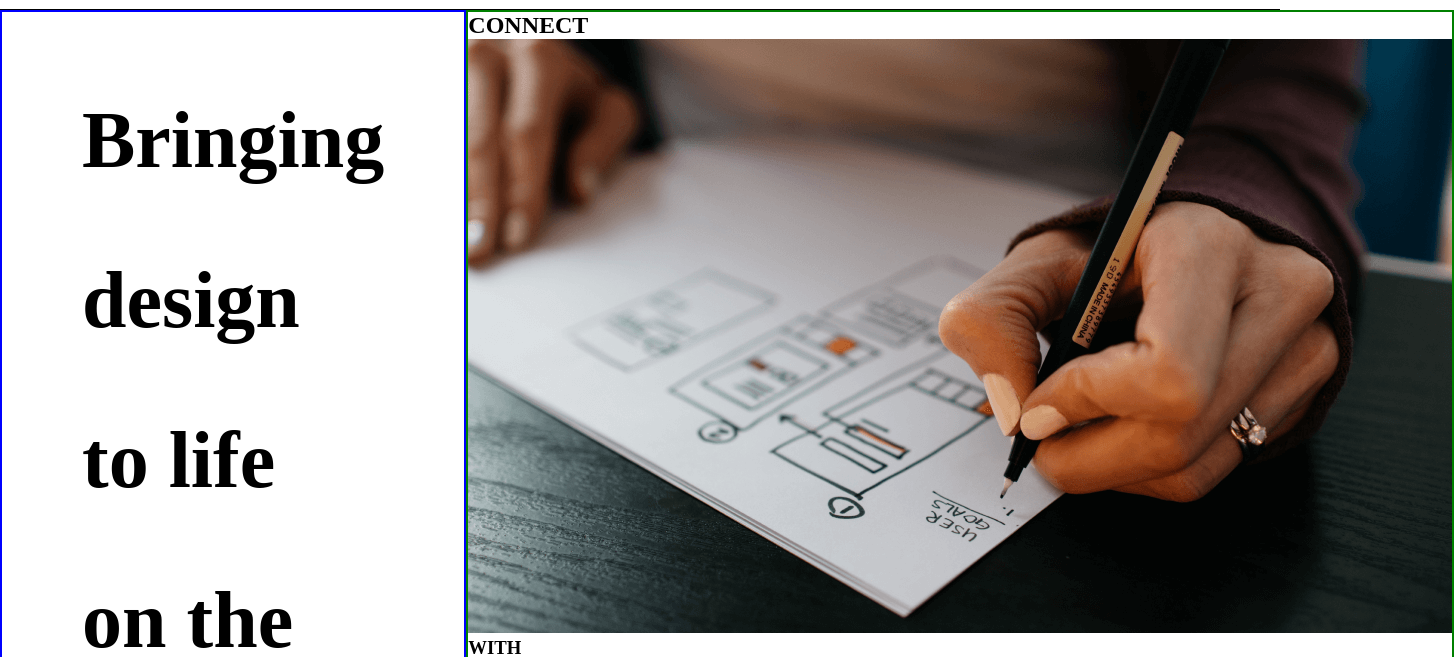
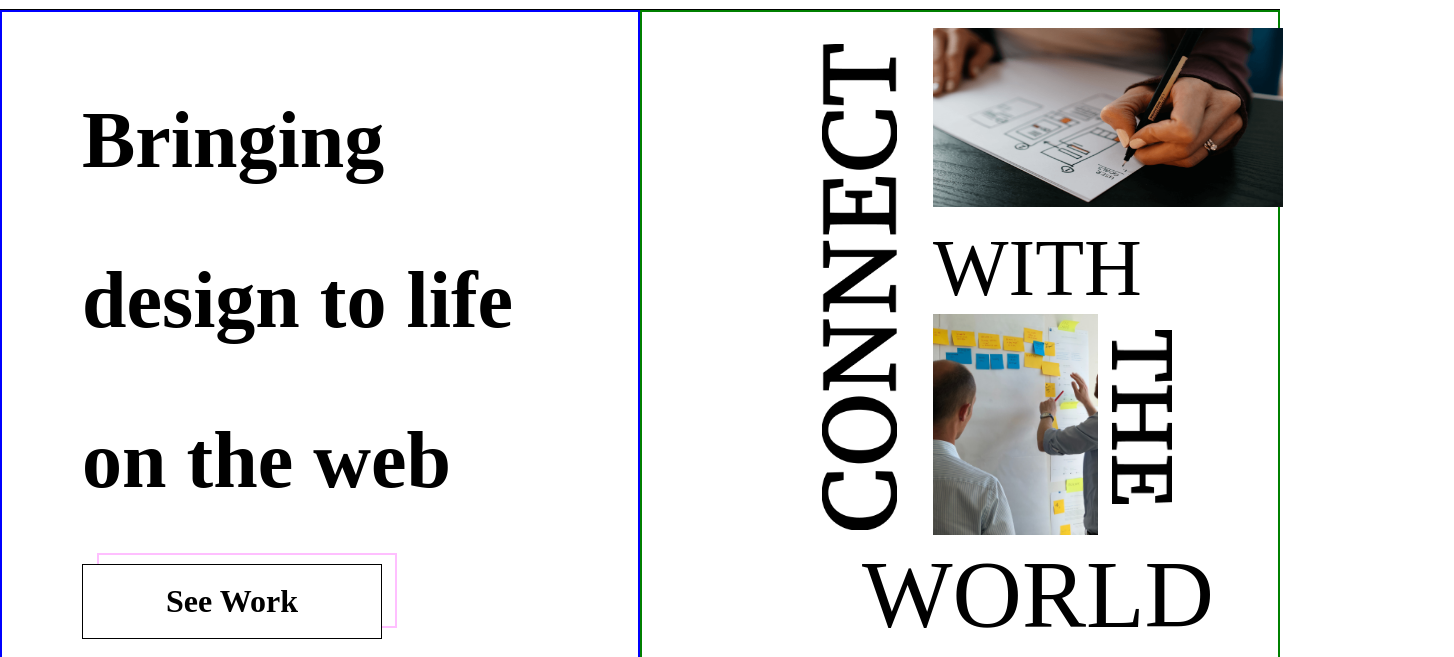
Before and after one commit to mauger1998/design-portfolio, a plain HTML site: page index.html in a window 1280 px wide. Shown: the part 91-748 px from the top of the page, 1454 px wide, since content can reach past the window. Drawn offline with Linux system fonts and the light colour scheme; a web font is replaced by a local one.

Commit message:
Use grid to style complicated hero image

```diff
--- a/index.html
+++ b/index.html
@@ -43,7 +43,7 @@
             <div class="right-side">
                 <div class="hero-image-container">
                     <div class="connect-container">
-                        <h2>CONNECT</h2>
+                        <img src="png/CONNECT.png" alt="connect">
                     </div>
                     <div class="first-image-container">
                         <img src="png/first-photo.png" alt="design being planned">
@@ -57,10 +57,10 @@
                         <div class="second-image-border"></div>
                     </div>
                     <div class="the-container">
-                        <h3>THE</h3>
+                        <img src="png/THE.png" alt="the">
                     </div>
                     <div class="world-container">
-                        <h3>WORLD</h3>
+                        <h2>WORLD</h2>
                     </div>
                 </div>
             </div>
--- a/style.css
+++ b/style.css
@@ -152,3 +152,78 @@ nav {
     z-index:-1;
     background-color:white;
 }
+
+/*****************************/
+.first-image-container img {
+    width:350px;
+    height:85%;
+}
+
+.second-image-container img {
+    width:165px;
+}
+.connect-container img {
+    width:75px;
+    margin-left:-20px;
+}
+.the-container img {
+    width:60px;
+}
+.hero-image-container {
+    width:26rem;
+    height:86vh;
+    display:grid;
+    grid-template-columns:1fr 1fr 1fr 1fr;
+    grid-template-rows:1fr 0.5fr 1fr 1fr;
+}
+.right-side {
+    display:flex;
+    justify-content: flex-end;
+    align-items: flex-start;
+}
+.right-side h2 {
+    font-size:7rem;
+
+    font-weight:500;
+}
+.right-side h3 {
+    font-size:5rem;
+    font-weight:500;
+}
+.connect-container {
+    grid-column:1 / 1;
+    grid-row:1 / span 4;
+    padding-right:1rem;
+    transform:translateX(-1.25rem);
+    margin-top:2rem;
+}
+.first-image-container {
+    grid-column:2 / span 3;
+    width:max-content;
+    display:flex;
+    justify-content: flex-end;
+    align-items: center;
+}
+.with-container {
+    grid-column: 2 / span 1;
+    grid-row:2 / span 1;
+}
+.second-image-container {
+    grid-column:2 / span 0.75;
+    grid-row:3 / span 1;
+    width:max-content;
+}
+.the-container {
+    grid-column:3 / span 1;
+    grid-row:3 / span 1;
+    margin-left:-30px;
+    padding-top:1rem;
+}
+.world-container {
+    grid-column: 1  / span 3;
+    grid-row:4 / span 1;
+
+}
+.world-container h2 {
+    font-size:6rem;
+}
```
Also changed, not shown: png/CONNECT.png (added), png/THE.png (added).
